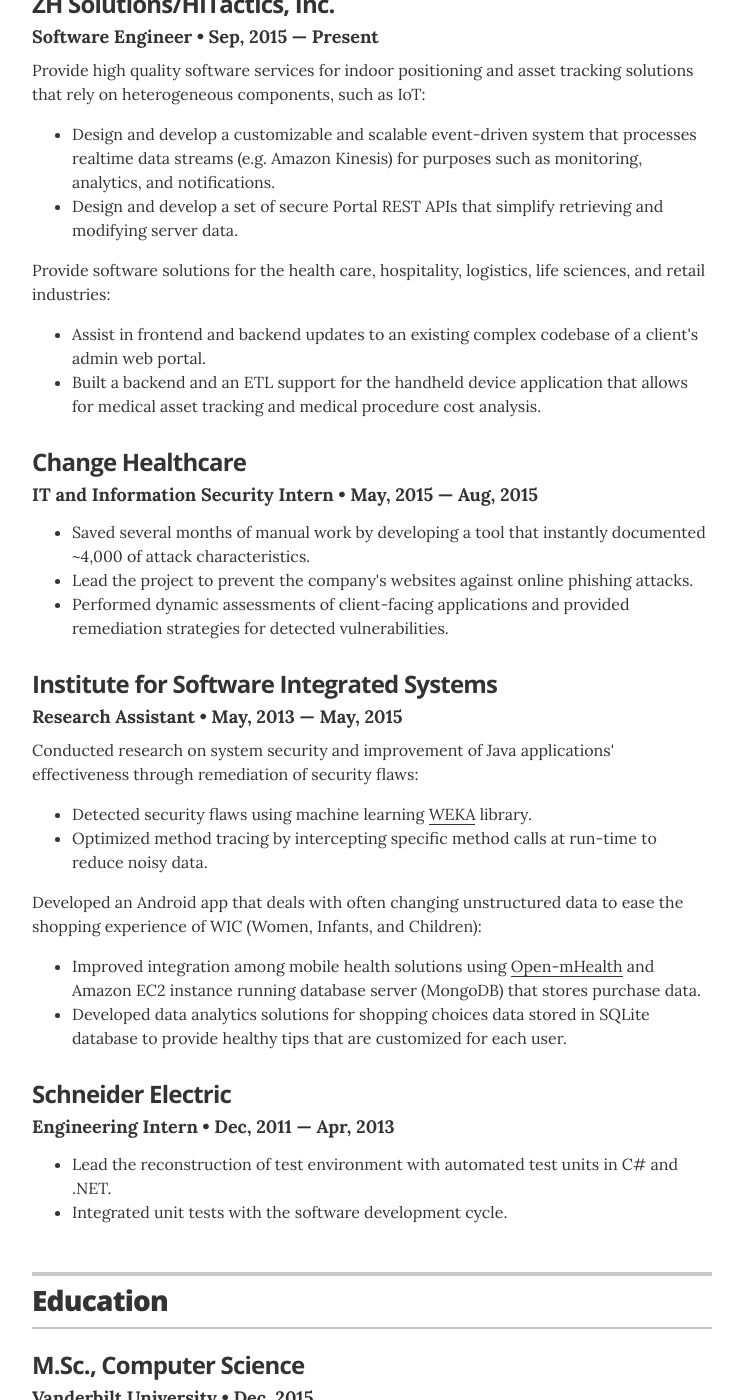
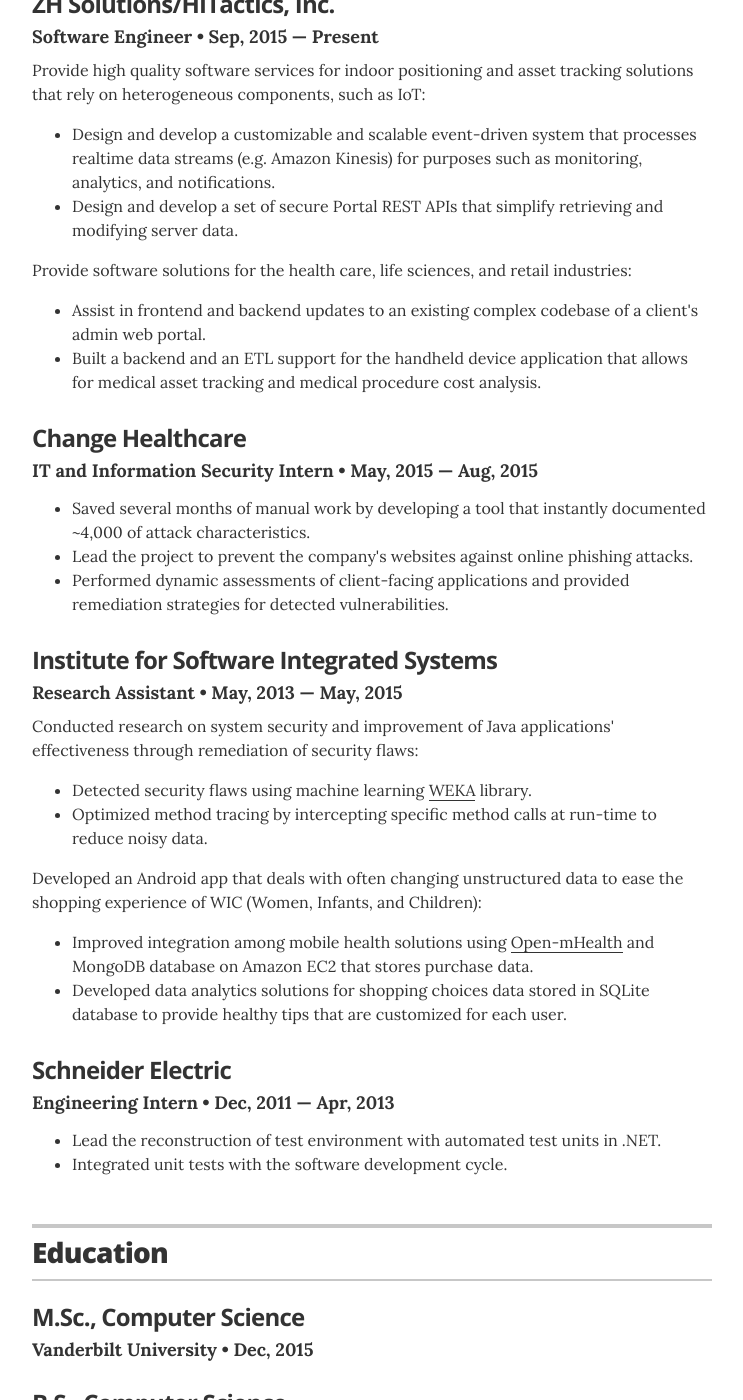
Before and after one commit to Vylegzv/Vylegzv.github.io, a Jekyll site: the page built from index.html, in a window 1280 px wide and 1400 px high, scrolled down 648 px. Shown: the whole window, without its empty margins (268-1011 px from the left). Built offline with Jekyll 4.4.1, drawn with Linux system fonts in a browser that asks for light colours.

Commit message:
some cleanup

```diff
--- a/_layouts/resume.html
+++ b/_layouts/resume.html
@@ -70,7 +70,7 @@
             retrieving and modifying server data.</li>
           </ul>
           <p class="resume-item-copy">Provide software solutions for the health care,
-          hospitality, logistics, life sciences, and retail industries:</p>
+          life sciences, and retail industries:</p>
           <ul class="resume-item-list">
             <li>Assist in frontend and backend updates to an existing complex codebase
             of a client's admin web portal.</li>
@@ -112,8 +112,7 @@
           <ul class="resume-item-list">
             <li>Improved integration among mobile health solutions using
             <a href="http://www.openmhealth.org/">Open-mHealth</a> and
-            Amazon EC2 instance running database server (MongoDB) that stores
-            purchase data.</li>
+            MongoDB database on Amazon EC2 that stores purchase data.</li>
             <li>Developed data analytics solutions for shopping choices data stored in
             SQLite database to provide healthy tips that are customized for each user.</li>
           </ul>
@@ -124,8 +123,7 @@
           <h3 class="resume-item-title" itemprop="name">Schneider Electric</h3>
           <h4 class="resume-item-details" itemprop="description">Engineering Intern &bull; Dec, 2011 &mdash; Apr, 2013</h4>
           <ul class="resume-item-list">
-            <li>Lead the reconstruction of test environment with automated test units in
-            C# and .NET.</li>
+            <li>Lead the reconstruction of test environment with automated test units in .NET.</li>
             <li>Integrated unit tests with the software development cycle.</li>
           </ul>
 
```
Also changed, not shown: _config.yml (+6 -6 lines).
